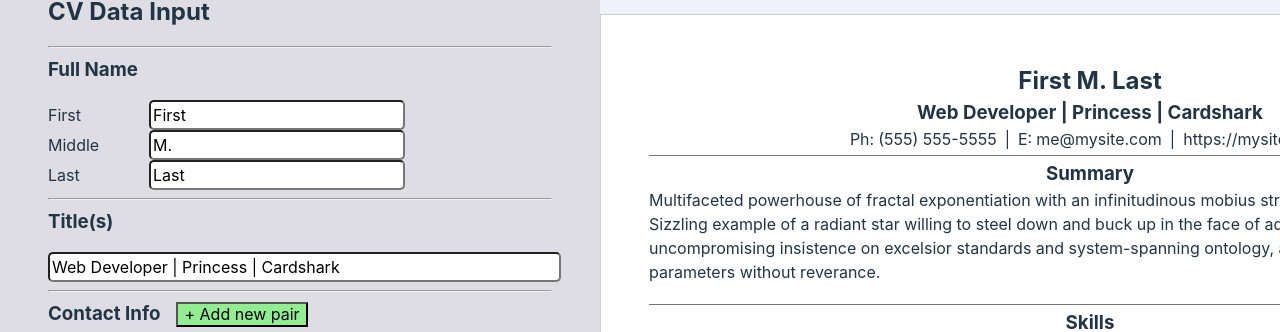
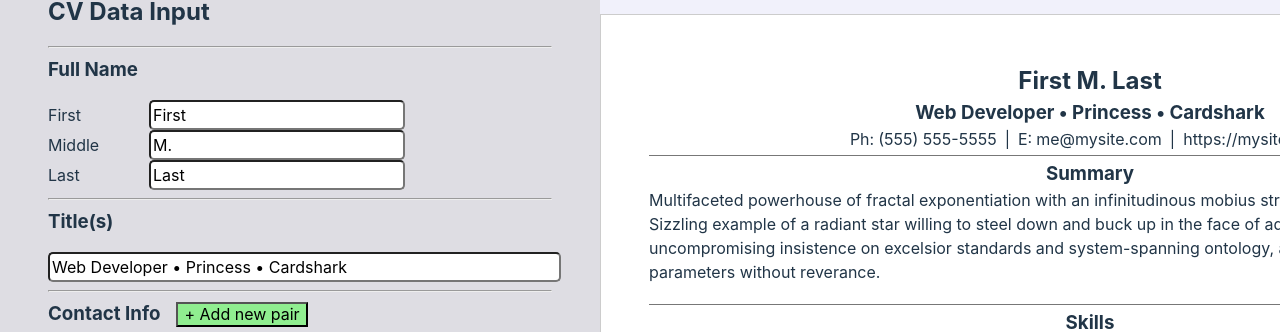
Before and after one commit to ctcleary/odin-react-cv, a React (Vite) app: page / in a window 1280 px wide. Shown: the part 119-451 px from the top of the page. Built offline with nearby package versions, Linux system fonts and the light colour scheme.

Commit message:
Minor style updates.

```diff
--- a/src/CVGen.css
+++ b/src/CVGen.css
@@ -59,6 +59,7 @@ textarea {
 
     width: 980px;
     margin: 0 auto;
+    margin-bottom: 2rem;
 }
 
 .output-cv {
--- a/src/CVGen.jsx
+++ b/src/CVGen.jsx
@@ -17,7 +17,7 @@ function CVGen() {
         'M.',
         'Last'
     ]);
-    const [titles, setTitles] = useState('Web Developer | Princess | Cardshark');
+    const [titles, setTitles] = useState('Web Developer • Princess • Cardshark');
     const [contactFields, setContactFields] = useState([
         { id: crypto.randomUUID(), label: 'Ph', value: '(555) 555-5555' },
         { id: crypto.randomUUID(), label: 'E', value: 'me@mysite.com' },
```
